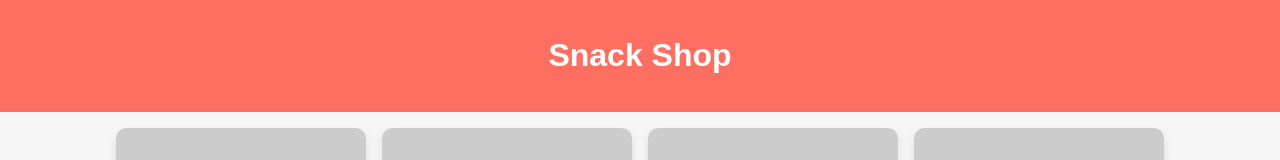
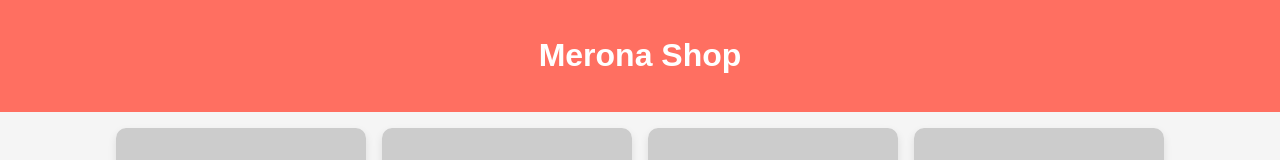
Before and after one commit to teddybelajarid/teddybelajarid.github.io, a plain HTML site: page index.html in a window 1280 px wide. Shown: the top 160 px of the page. Drawn offline with Linux system fonts and the light colour scheme; placeholder pictures from the web are drawn by us.

Commit message:
ganti nama toko

```diff
--- a/index.html
+++ b/index.html
@@ -89,7 +89,7 @@
 
 <body>
   <header>
-    <h1>Snack Shop</h1>
+    <h1>Merona Shop</h1>
   </header>
 
   <div class="container" id="product-list"></div>
```
